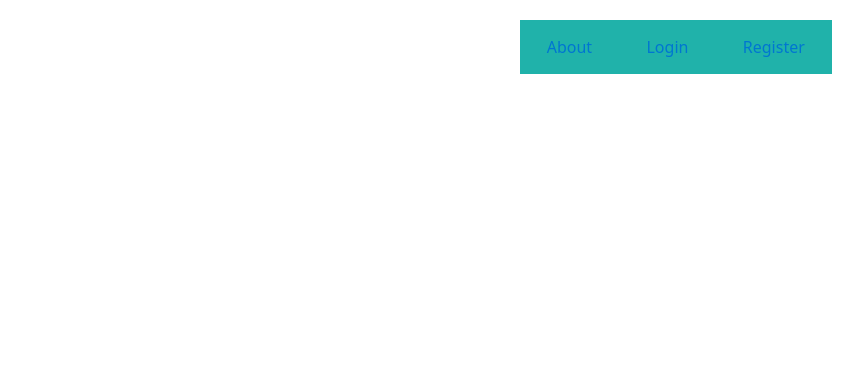
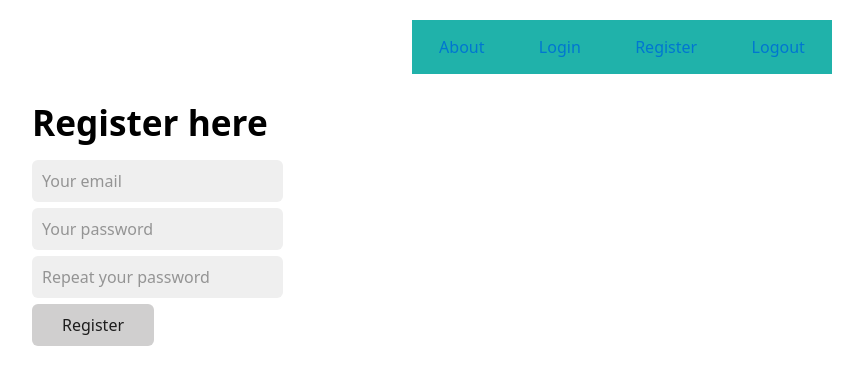
Before and after one commit to livrocky/react-11-formik-customHook, a React (Create React App) app: page /register in a window 1280 px wide. Shown: the top 384 px of the page, without its empty margins (208-1071 px from the left). Built offline with nearby package versions, Linux system fonts and the light colour scheme.

Commit message:
register works

```diff
--- a/src/App.js
+++ b/src/App.js
@@ -4,8 +4,8 @@ import './App.css';
 import Header from './components/Header/Header';
 import AboutPage from './pages/About/AboutPage';
 import LoginPage from './pages/LoginPage/LoginPage';
+import RegisterPage from './pages/RegisterPage/RegisterPage';
 import AuthProvider from './store/AuthContext';
-import AuthContext from './store/AuthContext';
 
 function App() {
   return (
@@ -13,11 +13,18 @@ function App() {
       <div className='App'>
         <Header />
         <Switch>
+          {/* negeneruoti route /about jei nesam prisilogine */}
           <Route path='/about'>
             <AboutPage />
           </Route>
           <Route exact path='/login'>
             <LoginPage />
+          </Route>
+          <Route path='/register'>
+            <RegisterPage />
+          </Route>
+          <Route path='*'>
+            <h2>404 Not found</h2>
           </Route>
         </Switch>
       </div>
--- a/src/components/Header/Header.jsx
+++ b/src/components/Header/Header.jsx
@@ -2,6 +2,7 @@ import { NavLink } from 'react-router-dom';
 import css from './Header.module.css';
 
 function Header() {
+  // useContext ir pagal isLoggedin rodom arba nerodom
   return (
     <header className={css.header}>
       <nav>
@@ -14,6 +15,9 @@ function Header() {
         <NavLink className={css.navLink} to='/register'>
           Register
         </NavLink>
+        <NavLink className={css.navLink} to='/register'>
+          Logout
+        </NavLink>
       </nav>
     </header>
   );
--- /dev/null
+++ b/src/components/RegisterForm/RegisterForm.jsx
@@ -0,0 +1,62 @@
+import css from './RegisterForm.module.css';
+import { useFormik } from 'formik';
+import * as Yup from 'yup';
+import { myFetch } from '../../utils';
+import { useContext } from 'react';
+import { AuthContext } from '../../store/AuthContext';
+
+const initValues = {
+  email: '',
+  password: '',
+  repeatPassword: '',
+};
+function RegisterForm() {
+  const { register } = useContext(AuthContext);
+  const formik = useFormik({
+    initialValues: initValues,
+    validationSchema: Yup.object({
+      email: Yup.string().email('Patikrinkite savo email').required(),
+      password: Yup.string().min(4, 'Maziausiai 4 simboliai').max(20).required(),
+      repeatPassword: Yup.string().min(4, 'Maziausiai 4 simboliai').max(20).required(),
+    }),
+    onSubmit: async (values) => {
+      console.log(values);
+
+      const result = await myFetch('https://reqres.in/api/register', 'POST', values);
+      if (!result.token) {
+        console.log('cannot register');
+        return;
+      }
+
+      register(result.token);
+      console.log('result ===', result);
+    },
+  });
+
+  //   console.log('formik.touched ===', formik.touched);
+  //   console.log('formik.values ===', formik.values);
+
+  return (
+    <form onSubmit={formik.handleSubmit}>
+      <input onChange={formik.handleChange} onBlur={formik.handleBlur} value={formik.values.email} className={formik.touched.email && formik.errors.email ? css.errorInput : ''} name='email' type='text' placeholder='Your email' />
+      {formik.touched.email && formik.errors.email && <p className={css.errorMsg}>{formik.errors.email}</p>}
+      <input onChange={formik.handleChange} onBlur={formik.handleBlur} value={formik.values.password} className={formik.touched.password && formik.errors.password ? css.errorInput : ''} name='password' type='password' placeholder='Your password' />
+      {formik.touched.password && formik.errors.password && <p className={css.errorMsg}>{formik.errors.password}</p>}
+
+      <input
+        onChange={formik.handleChange}
+        onBlur={formik.handleBlur}
+        value={formik.values.repeatPassword}
+        className={formik.touched.repeatPassword && formik.errors.repeatPassword ? css.errorInput : ''}
+        name='repeatPassword'
+        type='password'
+        placeholder='Repeat your password'
+      />
+      {formik.touched.repeatPassword && formik.errors.repeatPassword && <p className={css.errorMsg}>{formik.errors.repeatPassword}</p>}
+
+      <button type='submit'>Register</button>
+    </form>
+  );
+}
+
+export default RegisterForm;
--- /dev/null
+++ b/src/components/RegisterForm/RegisterForm.module.css
@@ -0,0 +1,9 @@
+.errorMsg{
+    margin-top: 0;
+    color: tomato;
+}
+
+.errorInput {
+    border-color: tomato;
+    background-color: rgb(246, 209, 203);
+}
--- /dev/null
+++ b/src/pages/RegisterPage/RegisterPage.jsx
@@ -0,0 +1,16 @@
+import RegisterForm from '../../components/RegisterForm/RegisterForm';
+
+function RegisterPage() {
+  function handleSuccessRegister() {
+    // TODO: redirect to about
+  }
+
+  return (
+    <div>
+      <h1>Register here</h1>
+      <RegisterForm onSuccessRegister={handleSuccessRegister} />
+    </div>
+  );
+}
+
+export default RegisterPage;
--- a/src/store/AuthContext.js
+++ b/src/store/AuthContext.js
@@ -1,6 +1,7 @@
 import { createContext, useState } from 'react';
 
 export const AuthContext = createContext({
+  register: () => {},
   login: () => {},
   logout: () => {},
   token: '',
@@ -13,14 +14,20 @@ function AuthProvider(props) {
   //infered value / calculated value
   const isUserLoggedIn = !token ? false : true;
 
+  function register(userToken) {
+    setToken(userToken);
+  }
+
   function login(userToken) {
     setToken(userToken);
   }
+
   function logout() {
     setToken(null);
   }
 
   const ctx = {
+    register,
     login,
     logout,
     isUserLoggedIn,
```
Also changed, not shown: src/pages/RegisterPage/RegisterPage.module.css (added), 1 other file (tests, documents, lock files or other folders).
